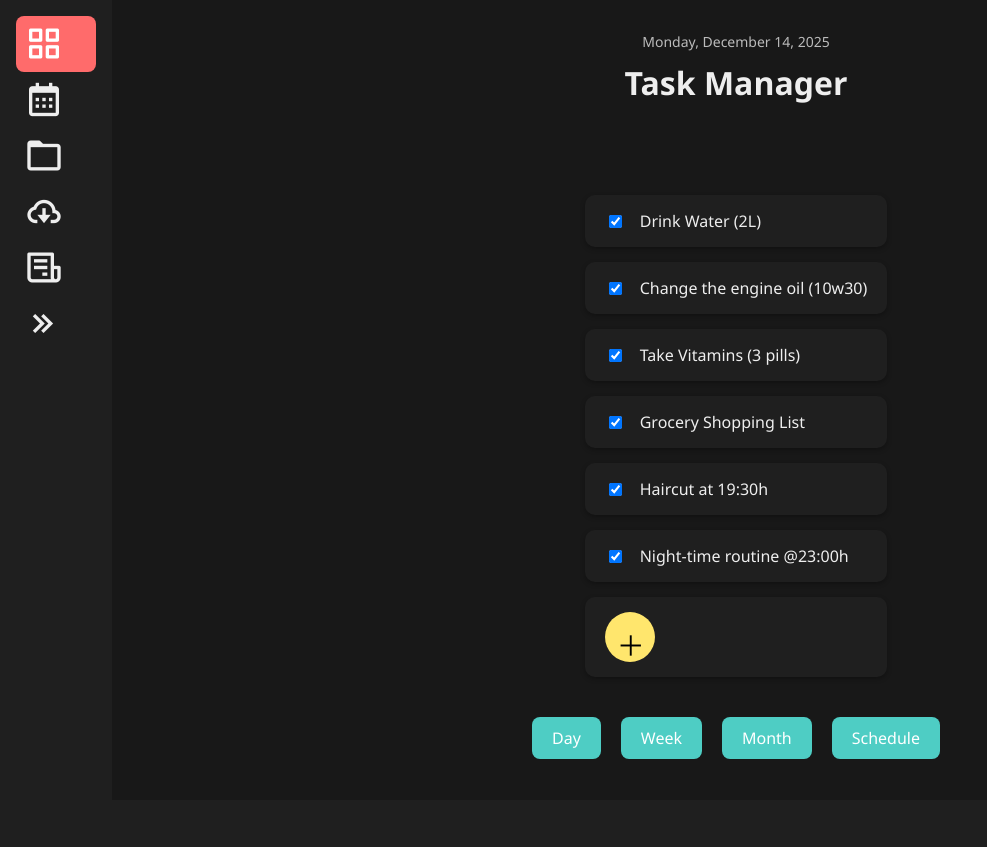
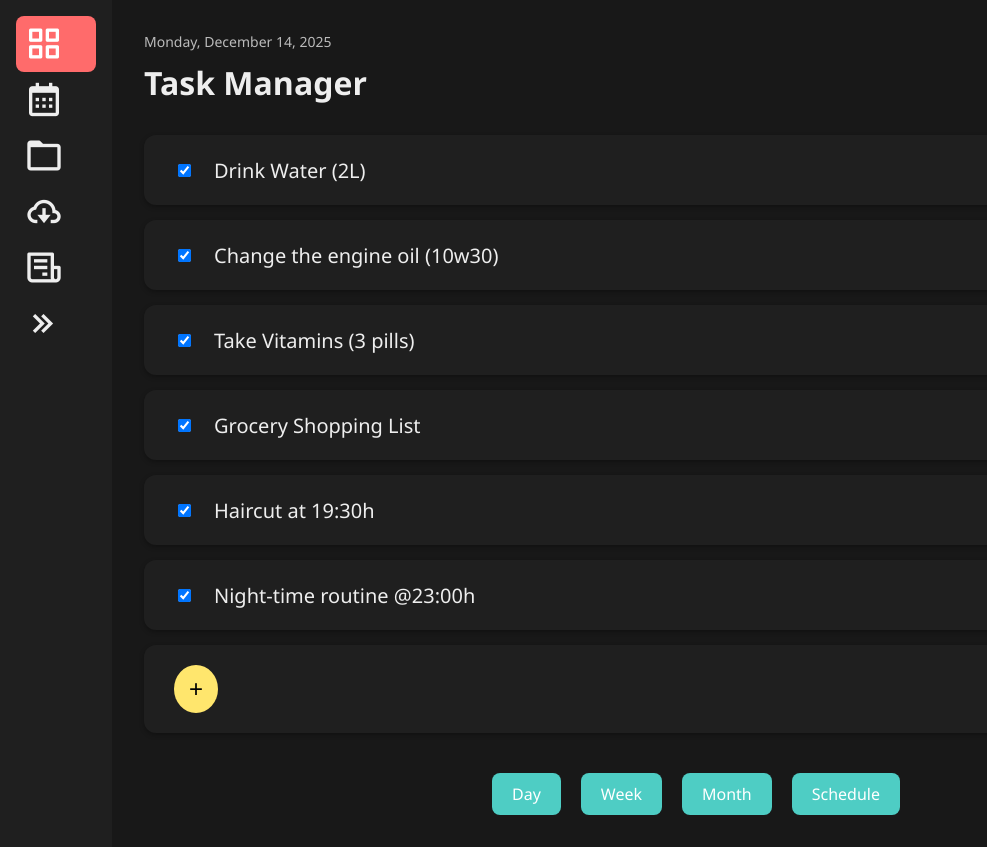
Before and after one commit to Dhananjay625/LifeFlow, a Django app: page /TaskManager/ in a window 1280 px wide. Shown: the whole page, without its empty margins (0-987 px from the left). Before the commit the page ends 759 px from the top, so only its background shows below. Run offline with Django 4.2, Linux system fonts and the light colour scheme.

Commit message:
Fixed Task Manager Styling and Proportion

```diff
--- a/LifeFlow/main/static/index.css
+++ b/LifeFlow/main/static/index.css
@@ -127,22 +127,16 @@
 
 
 main.content {
-  flex-grow: 1;
-  transition: margin-left 0.4s ease-in-out;
-  margin-left: var(--sb-width);
-  padding: 2rem;
-}
-
-.content {
   flex: 1;
-  padding: 40px 60px;
+  padding: 2rem 2rem; /* Smaller left and right padding */
   display: flex;
   flex-direction: column;
+  transition: margin-left 0.4s ease;
 }
 
 .header {
-  text-align: center;
-  margin-bottom: 40px;
+  text-align: left;
+  margin-bottom: 10px;
 }
 
 .date {
@@ -153,12 +147,13 @@
 h1 {
   margin-top: 10px;
   font-size: 32px;
+
 }
 
 .chart-section {
   display: flex;
   flex-direction: column;
-  align-items: center;
+  align-items: left;
   margin-top: 180px;
   margin-bottom: 50px;
 }
@@ -175,7 +170,7 @@
   width: 60px;
   min-height: 50px;
   display: flex;
-  justify-content: center;
+  justify-content: left;
   align-items: flex-end;
   position: relative;
   border-radius: 8px 8px 0 0;
@@ -259,14 +254,12 @@
 }
 
 .add-new button {
-  padding: 12px;
-  font-size: 28px;
+
   background: var(--accent-color);
   color: black;
-  border: none;
-  border-radius: 50%;
-  width: 50px;
-  height: 50px;
+  border: black;
+  border-radius: 100%;
+  height: fit-content;
   cursor: pointer;
   transition: background 0.3s;
 }
@@ -286,24 +279,24 @@
   display: flex;
   flex-direction: column;
   gap: 15px;
-  margin-top: 30px;
-  max-width: 600px;
-  margin-left: auto;
-  margin-right: auto;
+  max-width:  inherit;
+  margin-left: 0;
+  margin-right: 0;
 }
 
 .task-item {
   background: var(--background-light);
-  padding: 15px 20px;
-  border-radius: 10px;
+  padding: 20px 30px;
+  border-radius: 12px;
   display: flex;
   align-items: center;
-  gap: 15px;
+  gap: 20px;
+  min-height: 30px; /* <<< ADD THIS */
   box-shadow: 0 2px 5px rgba(0, 0, 0, 0.3);
 }
 
 .task-item label {
-  font-size: 16px;
+  font-size: 20px;
   color: var(--text-light);
 }
 
--- a/LifeFlow/main/templates/TaskManager.html
+++ b/LifeFlow/main/templates/TaskManager.html
@@ -86,7 +86,7 @@
                 </div>
 
                 <div class="task-item add-new">
-                    <button class="add-task">＋</button>
+                    <button class="add-task">+</button>
                 </div>
             </section>
 
```
